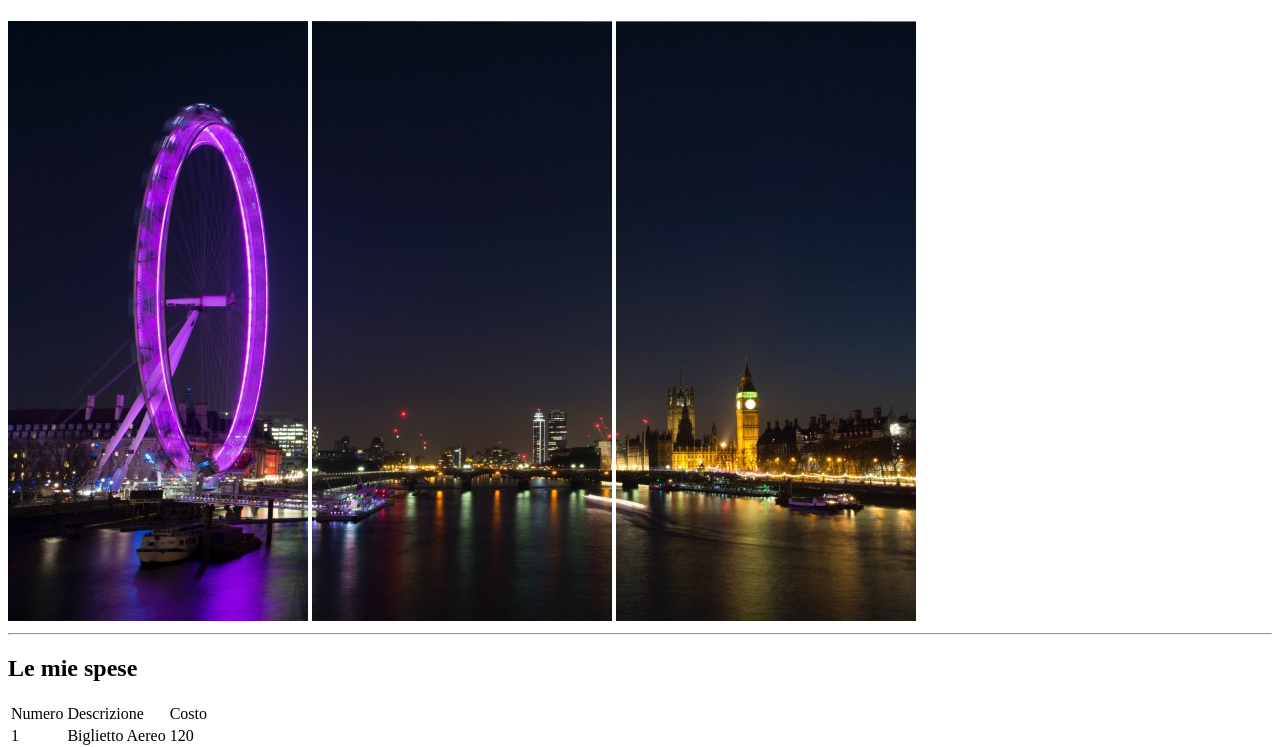
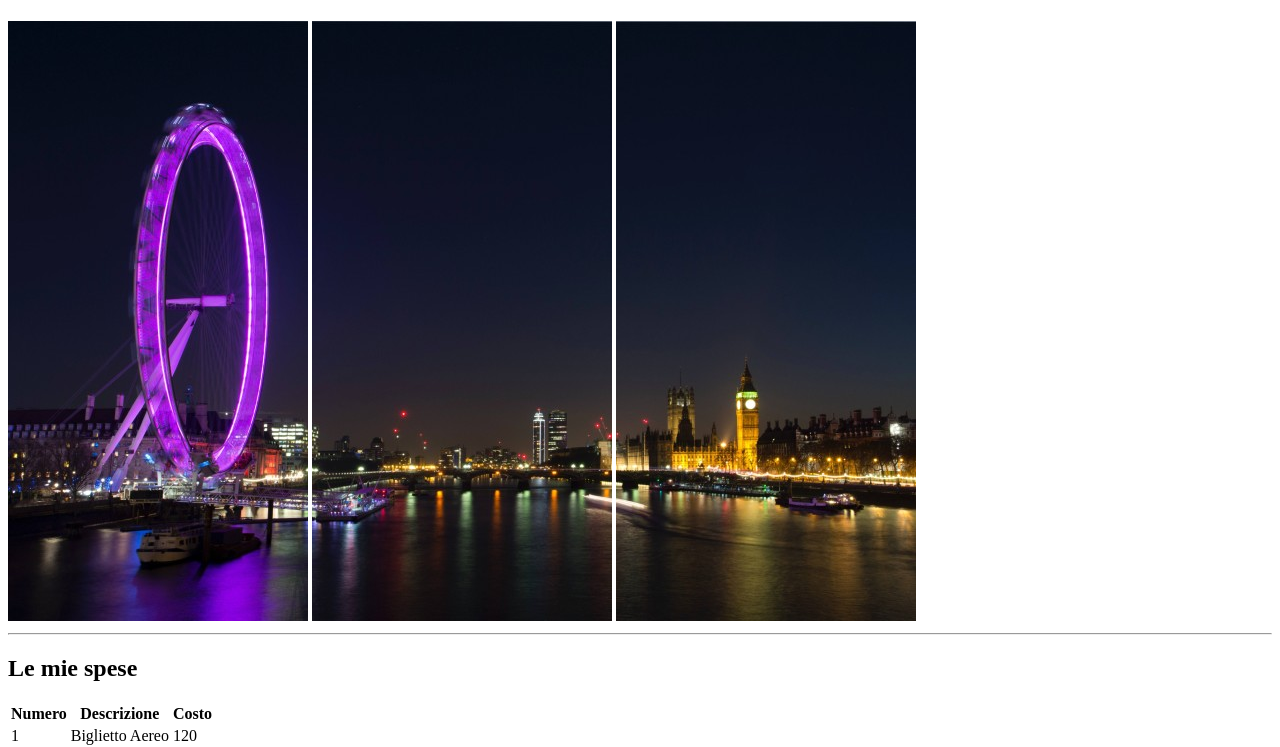
Before and after one commit to DSlundro/html-london-trip, a plain HTML site: page index.html in a window 1280 px wide. Shown: the part 59-806 px from the top of the page. Drawn offline with Linux system fonts and the light colour scheme.

Commit message:
th modified

```diff
--- a/index.html
+++ b/index.html
@@ -33,9 +33,9 @@
 
             <table id="spese_table" class="table">
                  <tr>
-                     <td>Numero</td>
-                     <td>Descrizione</td>
-                     <td>Costo</td>
+                     <th>Numero</th>
+                     <th>Descrizione</th>
+                     <th>Costo</th>
                  </tr>
                  <tr>
                     <td>1</td>
```
